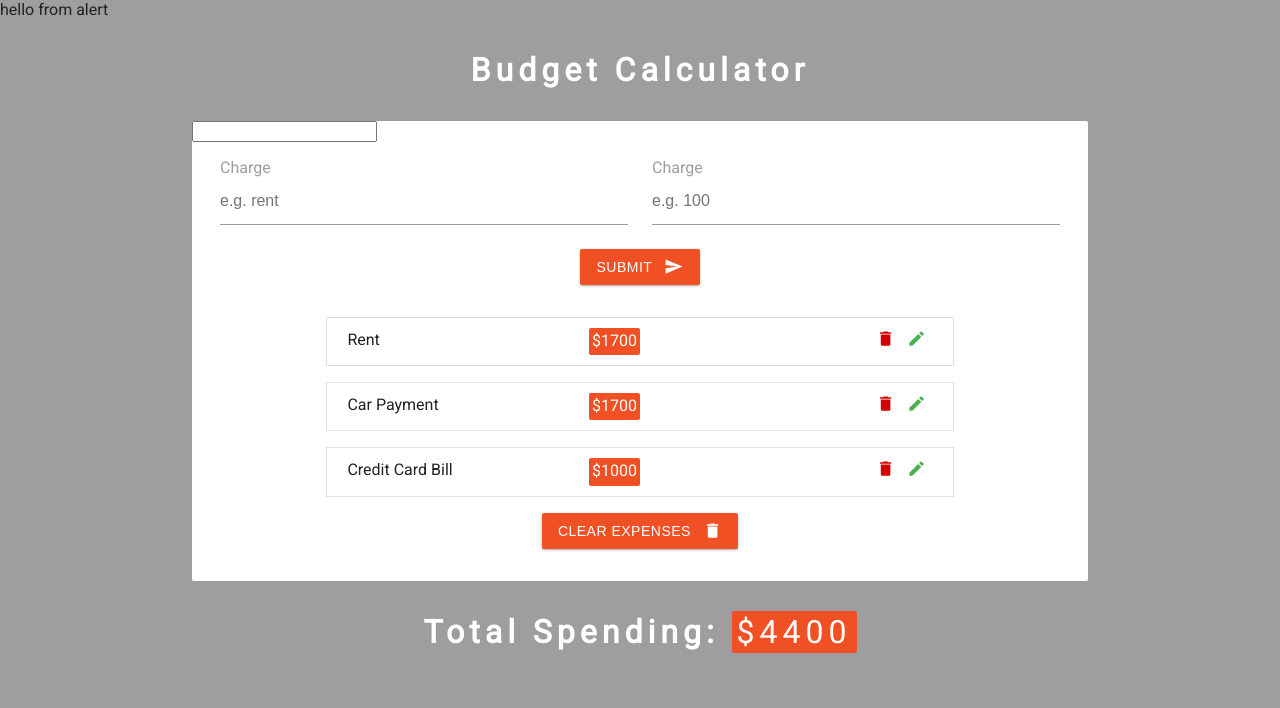
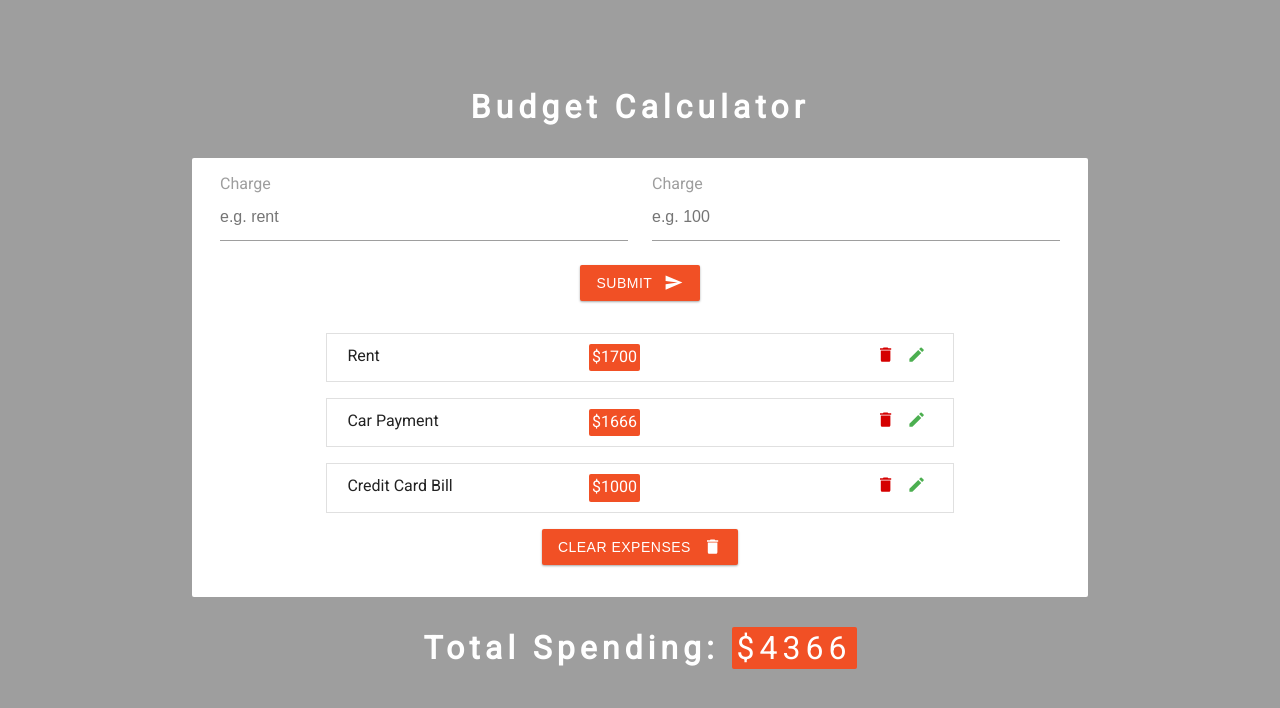
Before and after one commit to gokhandogan7/Budget-Calculator, a React (Create React App) app: page / in a window 1280 px wide. Shown: the top 708 px of the page. Built offline with nearby package versions, Linux system fonts and the light colour scheme.

Commit message:
onclick functions and delete items added

```diff
--- a/src/App.js
+++ b/src/App.js
@@ -7,34 +7,64 @@ import { v4 as uuidv4 } from "uuid";
 
 const initialExpenses = [
   { id: uuidv4(), charge: "rent", amount: 1700 },
-  { id: uuidv4(), charge: "car payment", amount: 1700 },
+  { id: uuidv4(), charge: "car payment", amount: 1666 },
   { id: uuidv4(), charge: "credit card bill", amount: 1000 },
 ];
 
 function App() {
   const [expenses, setExpenses] = useState(initialExpenses);
-  const [charge, setCharge] = useState('')
-  const [amount, setAmount] = useState('')
-  const handleCharge = e => {setCharge(e.target.value)
-  console.log(e.target.value)
+  const [charge, setCharge] = useState("");
+  const [amount, setAmount] = useState("");
+  const [alert, setAlert] = useState({show:false})
+
+  const handleCharge = (e) => {
+    setCharge(e.target.value);
+
+  };
+  const handleAmount = (e) => {
+    setAmount(e.target.value);
+
+  };
+  //Handle Alert
+  const handleAlert = ({type, text}) =>{
+    setAlert({show:true, type, text});
   }
 
+  const handleSubmit = e => {
+    e.preventDefault();
+    if (charge !== '' && amount > 0) {
+      const singleExpense ={
+        id:uuidv4(), charge, amount
+      }
+      setExpenses([...expenses, singleExpense])
+      setAmount('')
+      setCharge('')
+    } else{
+      //handle alert
+    }
+  };
 
   return (
     <>
-      <Alert></Alert>
+    {alert.show && <Alert type={alert.show} text={alert.text}/>}
+      <Alert />
       <h1>Budget Calculator</h1>
       <main className="App">
-      <input value={charge} onChange={handleCharge} />
-        <ExpenseForm />
-        <ExpenseList expenses={expenses} />
+        <ExpenseForm
+          charge={charge}
+          amount={amount}
+          handleCharge={handleCharge}
+          handleAmount={handleAmount}
+          handleSubmit={handleSubmit}
+        />
+        <ExpenseList setExpenses={setExpenses} initialExpenses={initialExpenses} expenses={expenses} />
       </main>
       <h1>
         total spending:{" "}
         <span className="total">
           ${""}
           {expenses.reduce((acc, curr) => {
-            return (acc += curr.amount);
+            return (acc += parseInt(curr.amount));
           }, 0)}
         </span>
       </h1>
--- a/src/components/Alert.js
+++ b/src/components/Alert.js
@@ -1,9 +1,9 @@
 import React from 'react'
 
-export const Alert = () => {
+export const Alert = ({type, text}) => {
     return (
-        <div>
-            hello from alert
+        <div className={`alert alert-${type}`}>
+            {text}
         </div>
     )
 }
--- a/src/components/ExpenseForm.js
+++ b/src/components/ExpenseForm.js
@@ -1,9 +1,15 @@
 import React from "react";
 import { MdSend } from "react-icons/md";
 
-export const ExpenseForm = () => {
+export const ExpenseForm = ({
+  amount,
+  charge,
+  handleSubmit,
+  handleAmount,
+  handleCharge,
+}) => {
   return (
-    <form>
+    <form onSubmit={handleSubmit}>
       <div className="form-center">
         <div className="form-group">
           <label htmlFor="expense">charge</label>
@@ -13,8 +19,8 @@ export const ExpenseForm = () => {
             id="charge"
             name="charge"
             placeholder="e.g. rent"
-
-
+            value={charge}
+            onChange={handleCharge}
           />
         </div>
         <div className="form-group">
@@ -25,10 +31,12 @@ export const ExpenseForm = () => {
             id="amount"
             name="amount"
             placeholder="e.g. 100"
+            value={amount}
+            onChange={handleAmount}
           />
         </div>
       </div>
-      <button className="btn" type="submit">
+      <button onClick={handleSubmit} className="btn" type="submit" >
         submit <MdSend className="btn-icon" />{" "}
       </button>
     </form>
--- a/src/components/ExpenseList.js
+++ b/src/components/ExpenseList.js
@@ -2,7 +2,10 @@ import React from "react";
 import { ExpenseItem } from "./ExpenseItem";
 import { MdDelete } from "react-icons/md";
 
-export const ExpenseList = ({ expenses }) => {
+export const ExpenseList = ({ expenses, setExpenses }) => {
+
+
+
   return (
     <>
       <ul className="list">
@@ -10,12 +13,12 @@ export const ExpenseList = ({ expenses }) => {
           return <ExpenseItem key={expense.id} item={expense} />;
         })}
       </ul>
-      {
-          expenses.length > 0 && (
-              <button className='btn'>clear expenses <MdDelete className='btn-icon'/> </button>
-          )
-      }
 
+      {expenses.length > 0 && (
+        <button onClick={()=>setExpenses([])} className="btn">
+          clear expenses <MdDelete className="btn-icon" />{" "}
+        </button>
+      )}
     </>
   );
 };
```
